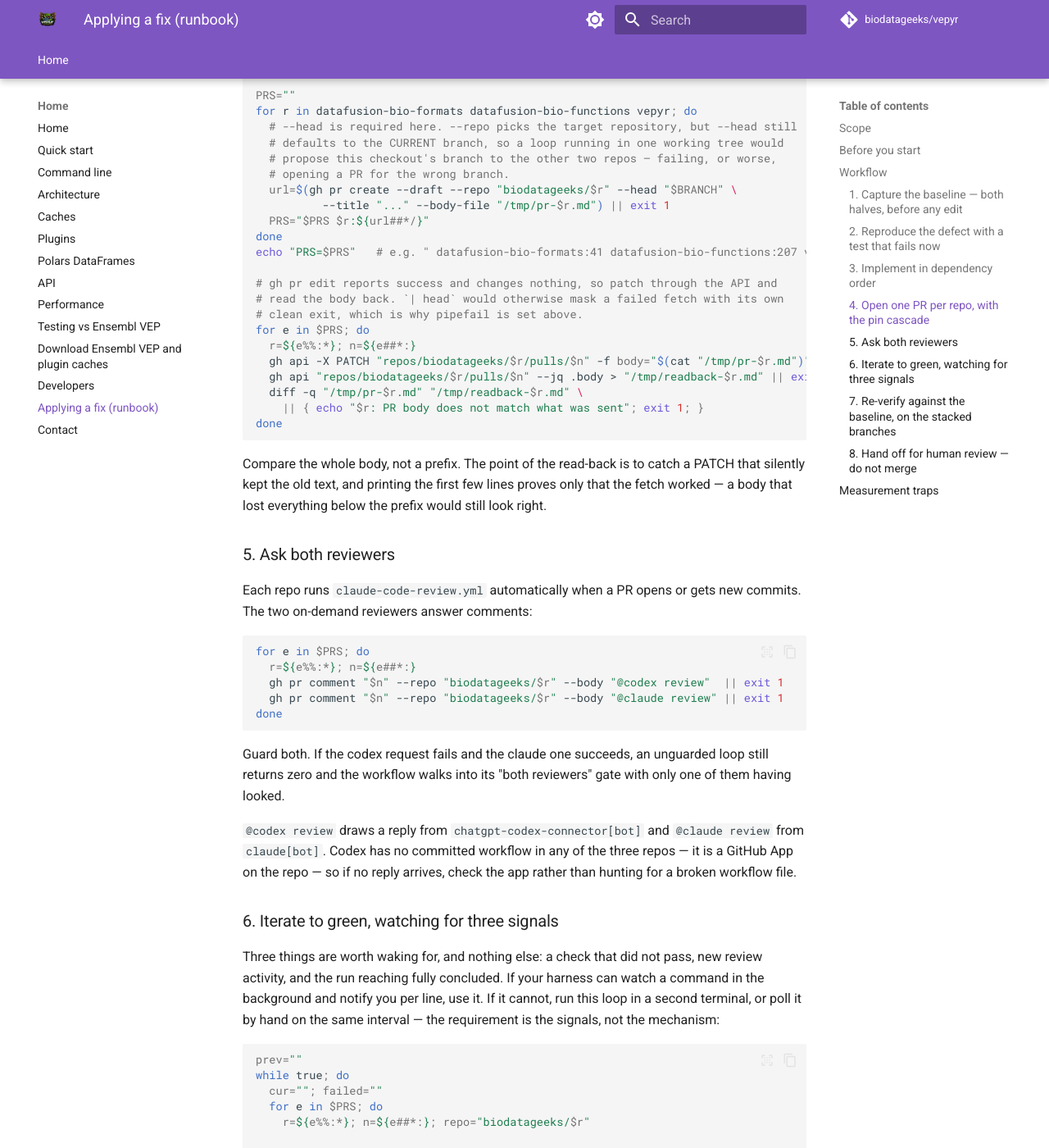
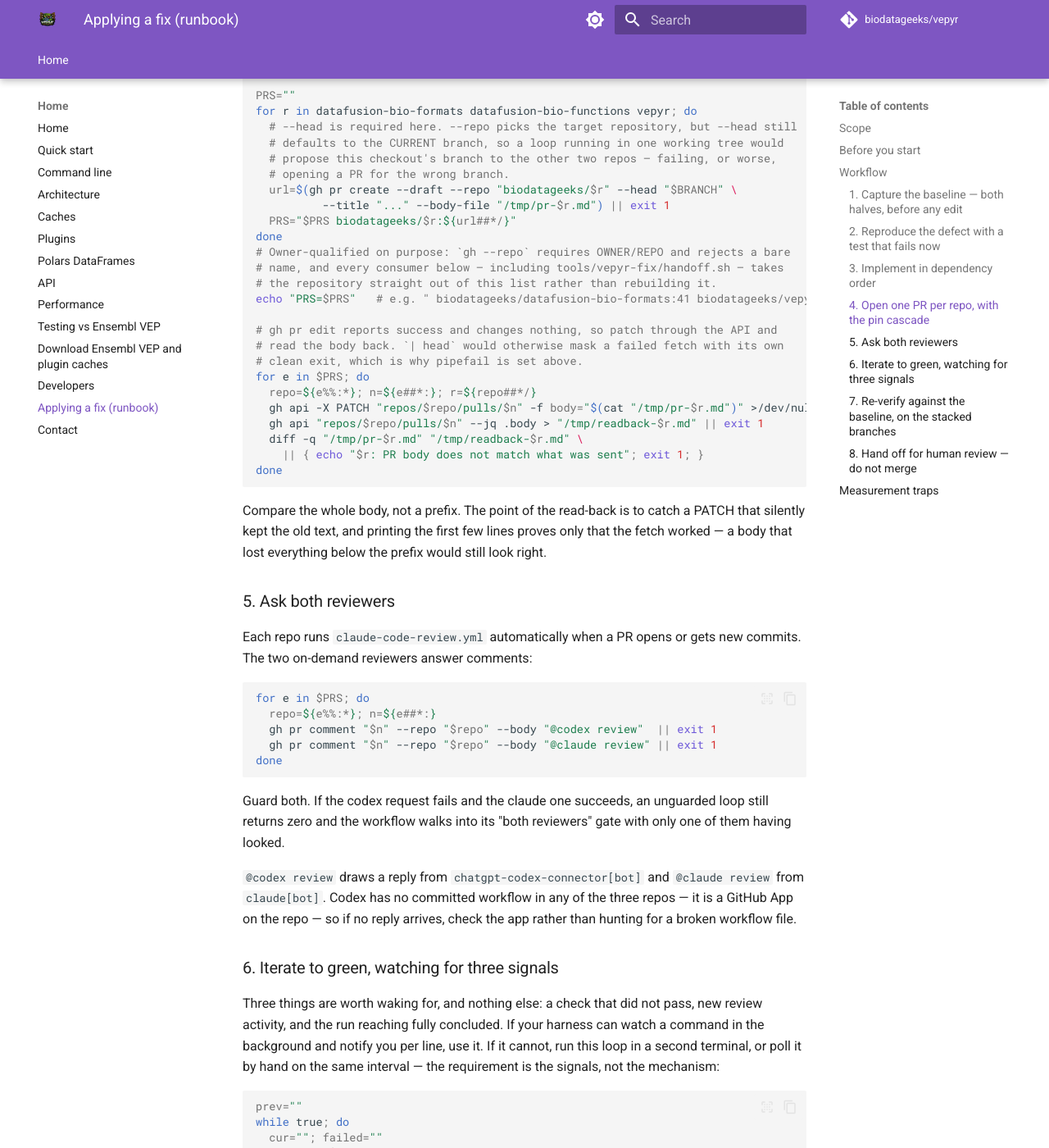
Before and after one commit to biodatageeks/vepyr, an MkDocs documentation site: the page built from docs/runbooks/applying-a-vepyr-fix.md, in a window 1280 px wide and 1400 px high, scrolled down 5416 px. Shown: the whole window at 82% size. Built offline with MkDocs 1.6.1 and Material for MkDocs 9.7.7, drawn with Linux system fonts in a browser that asks for light colours; comment, search, counter and statistics services are not loaded; some of the changed text lies outside the part shown.

Commit message:
docs(runbook): owner-qualified PR entries, and only inline comments count as findings
Four findings, all in handoff.sh, all correct.

* PRS entries were bare repo names, but `gh --repo` requires OWNER/REPO
  and rejects a bare value, so phase 1 aborted every time and no PR could
  ever be marked ready. My earlier test passed only because I invoked the
  script by hand with an owner-qualified entry — a different input shape
  from the one the runbook produces. Entries are now owner-qualified where
  they are created, every consumer takes the repository straight from the
  list instead of rebuilding it, and the script refuses a bare entry up
  front with the reason.

* Counting bot reviews as feedback refused every clean run: a reviewer
  with nothing to say still submits a review, and codex posts a fixed
  summary body either way, so the happy path could never complete. Only
  inline review comments now count as findings. New reviews are printed
  for visibility but do not fail — the residual gap, a bot that puts a
  finding only in a review body, is documented at the call site rather
  than pretended away.

* `{ gh api A; gh api B; } | sort -u` reports B's status and sort succeeds
  regardless, so a failed first query passed silently as an empty
  snapshot. Each query is now captured and checked on its own.

* Snapshot keys used only the PR number, so two repos that happen to share
  a number would overwrite each other's check signature and feedback
  snapshot. Keys now include a filesystem-safe repository id.

Verified with the documented input shape this time: a bare entry is
refused with the reason, an owner-qualified one reaches the gate and
correctly refuses while checks run.

Co-Authored-By: Claude Opus 5 (1M context) <noreply@anthropic.com>

````diff
--- a/docs/runbooks/applying-a-vepyr-fix.md
+++ b/docs/runbooks/applying-a-vepyr-fix.md
@@ -267,17 +267,20 @@ for r in datafusion-bio-formats datafusion-bio-functions vepyr; do
   # opening a PR for the wrong branch.
   url=$(gh pr create --draft --repo "biodatageeks/$r" --head "$BRANCH" \
           --title "..." --body-file "/tmp/pr-$r.md") || exit 1
-  PRS="$PRS $r:${url##*/}"
+  PRS="$PRS biodatageeks/$r:${url##*/}"
 done
-echo "PRS=$PRS"   # e.g. " datafusion-bio-formats:41 datafusion-bio-functions:207 vepyr:100"
+# Owner-qualified on purpose: `gh --repo` requires OWNER/REPO and rejects a bare
+# name, and every consumer below — including tools/vepyr-fix/handoff.sh — takes
+# the repository straight out of this list rather than rebuilding it.
+echo "PRS=$PRS"   # e.g. " biodatageeks/datafusion-bio-formats:41 biodatageeks/vepyr:100"
 
 # gh pr edit reports success and changes nothing, so patch through the API and
 # read the body back. `| head` would otherwise mask a failed fetch with its own
 # clean exit, which is why pipefail is set above.
 for e in $PRS; do
-  r=${e%%:*}; n=${e##*:}
-  gh api -X PATCH "repos/biodatageeks/$r/pulls/$n" -f body="$(cat "/tmp/pr-$r.md")" >/dev/null || exit 1
-  gh api "repos/biodatageeks/$r/pulls/$n" --jq .body > "/tmp/readback-$r.md" || exit 1
+  repo=${e%%:*}; n=${e##*:}; r=${repo##*/}
+  gh api -X PATCH "repos/$repo/pulls/$n" -f body="$(cat "/tmp/pr-$r.md")" >/dev/null || exit 1
+  gh api "repos/$repo/pulls/$n" --jq .body > "/tmp/readback-$r.md" || exit 1
   diff -q "/tmp/pr-$r.md" "/tmp/readback-$r.md" \
     || { echo "$r: PR body does not match what was sent"; exit 1; }
 done
@@ -295,9 +298,9 @@ new commits. The two on-demand reviewers answer comments:
 
 ```bash
 for e in $PRS; do
-  r=${e%%:*}; n=${e##*:}
-  gh pr comment "$n" --repo "biodatageeks/$r" --body "@codex review"  || exit 1
-  gh pr comment "$n" --repo "biodatageeks/$r" --body "@claude review" || exit 1
+  repo=${e%%:*}; n=${e##*:}
+  gh pr comment "$n" --repo "$repo" --body "@codex review"  || exit 1
+  gh pr comment "$n" --repo "$repo" --body "@claude review" || exit 1
 done
 ```
 
@@ -323,7 +326,7 @@ prev=""
 while true; do
   cur=""; failed=""
   for e in $PRS; do
-    r=${e%%:*}; n=${e##*:}; repo="biodatageeks/$r"
+    repo=${e%%:*}; n=${e##*:}; r=${repo##*/}
 
     # statusCheckRollup, NOT `gh pr checks`: that command exits 8 while any check
     # is pending and nonzero when one fails, so its exit status reports the checks
@@ -445,9 +448,9 @@ are about to replace:
 
 ```bash
 for e in $PRS; do
-  r=${e%%:*}; n=${e##*:}
-  gh pr comment "$n" --repo "biodatageeks/$r" --body "@codex review"  || exit 1
-  gh pr comment "$n" --repo "biodatageeks/$r" --body "@claude review" || exit 1
+  repo=${e%%:*}; n=${e##*:}
+  gh pr comment "$n" --repo "$repo" --body "@codex review"  || exit 1
+  gh pr comment "$n" --repo "$repo" --body "@claude review" || exit 1
 done
 ```
 
````
Also changed, not shown: 1 other file.
